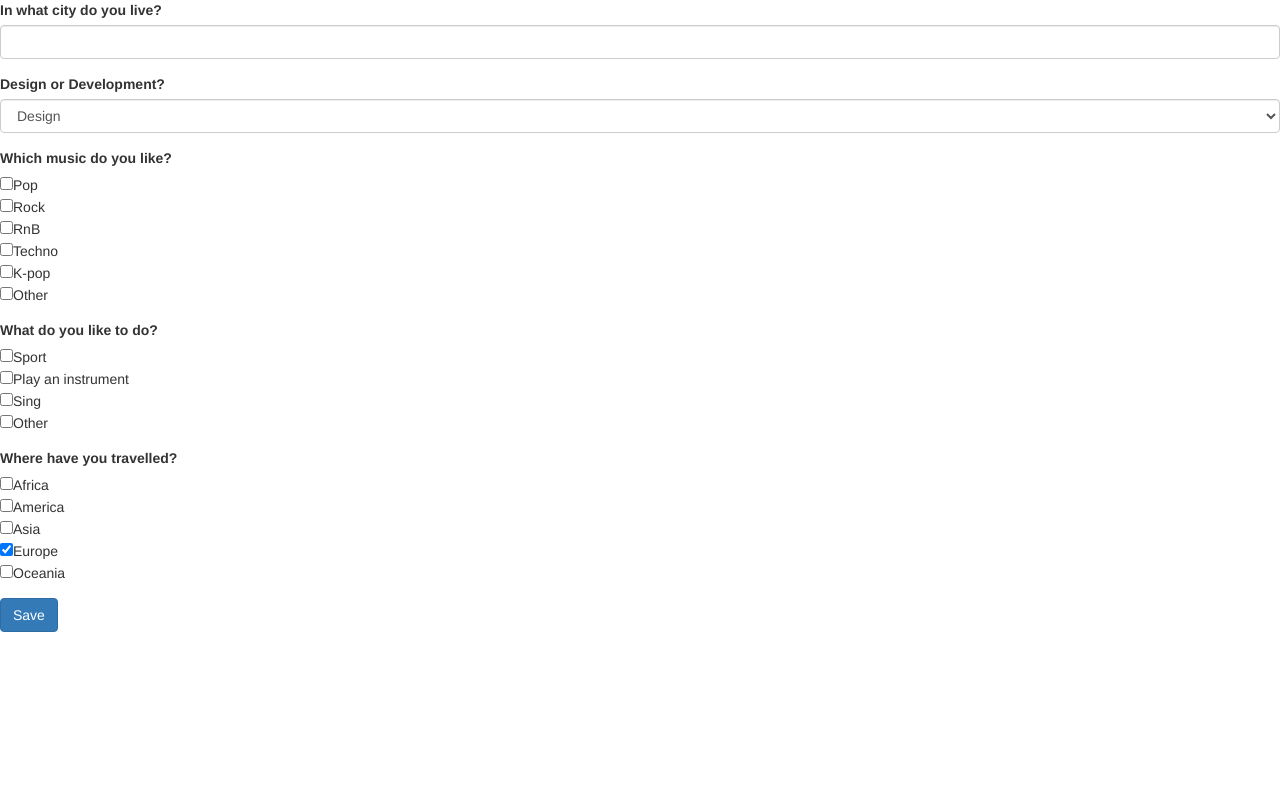
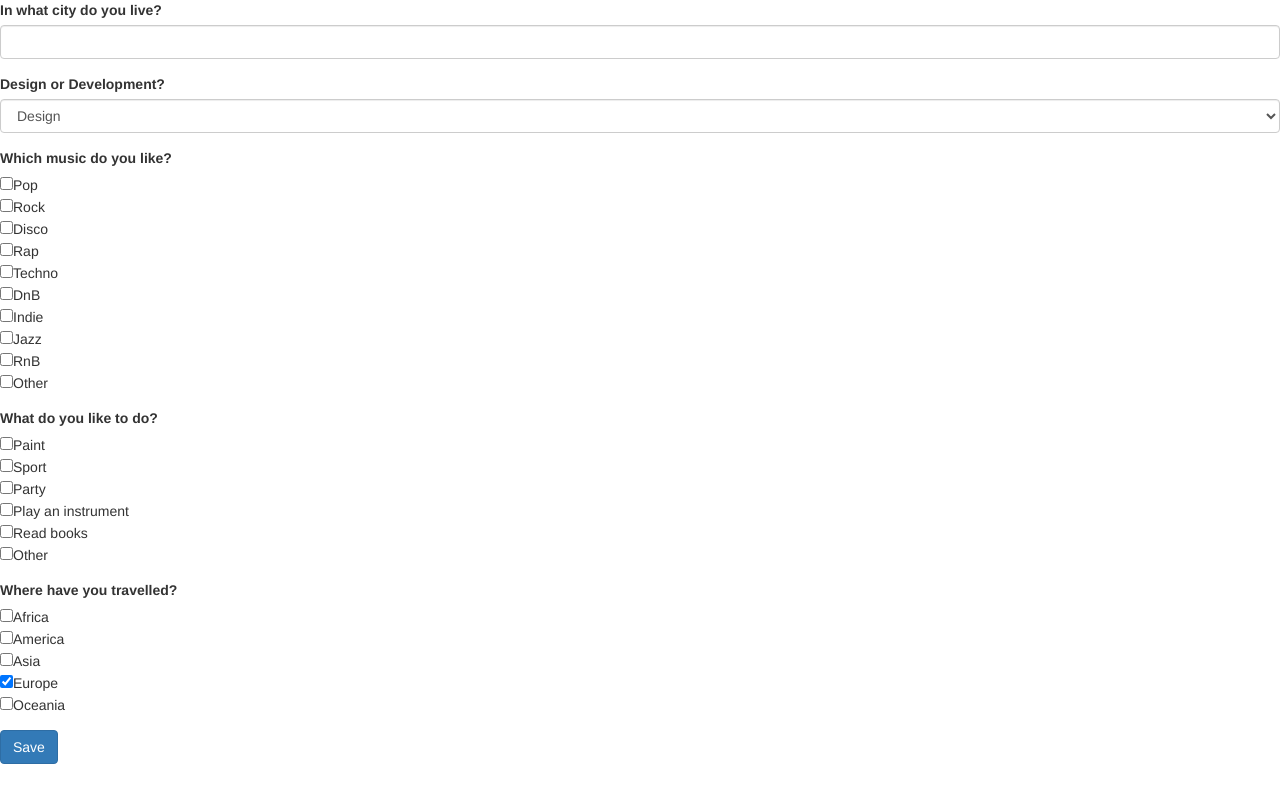
Before and after one commit to HannahDeWachter/php-project-BuddyApp, a PHP site: page /profileDetails.php in a window 1280 px wide. Run offline with PHP 8.4, Linux system fonts and the light colour scheme.

Commit message:
input form goes to database

```diff
--- a/classes/User.php
+++ b/classes/User.php
@@ -144,7 +144,7 @@ class User
     public function updateUser()
     {
         $conn = Db::getConnection();
-        $statement = $conn->prepare("UPDATE `users` SET `location`=:location,`music`=:music,`hobbies`=:hobies,`specialization`=:specialization, `travel`=:travel where user_id = :userid");
+        $statement = $conn->prepare("UPDATE users SET `location` = :abc, music = :music, hobbies = :hobbies, specialization = :specialization,  travel = :travel where id = :userid");
 
         $userid = $this->getId();
         $location = $this->getLocation();
@@ -154,9 +154,9 @@ class User
         $travel = $this->getTravel();
 
         $statement->bindParam(":userid", $userid);
-        $statement->bindParam(":location", $location);
+        $statement->bindParam(":abc", $location);
         $statement->bindParam(":music", $music);
-        $statement->bindParam(":hobbiees", $hobbies);
+        $statement->bindParam(":hobbies", $hobbies);
         $statement->bindParam(":specialization", $specialization);
         $statement->bindParam(":travel", $travel);
         $statement->execute();
--- a/profileDetails.php
+++ b/profileDetails.php
@@ -8,31 +8,31 @@ if (!empty($_POST)) {
     $user = new User();
     $user->setId(1); //$_SESSION['id']
     $location = $_POST['location'];
-    echo $location;
+    // echo $location;
     $user->setLocation(htmlspecialchars($location));
     $specialization = $_POST['specialization'];
-    echo $specialization;
+    // echo $specialization;
     $user->setSpecialization($specialization);
     if (!empty($_POST['music'])) {
         $music = $_POST['music'];
         $music = implode(',', $music);
-        echo $music;
+        // echo $music;
         $user->setMusic($music);
     }
     if (!empty($_POST['hobbies'])) {
         $hobbies = $_POST['hobbies'];
         $hobbies = implode(',', $hobbies);
-        echo $hobbies;
+        // echo $hobbies;
         $user->setHobbies($hobbies);
     }
     if (!empty($_POST['travel'])) {
         $travel = $_POST['travel'];
         $travel = implode(',', $travel);
-        echo $travel;
+        // echo $travel;
         $user->setTravel($travel);
     }
 
-    // $details = $user->updateUser();
+    $details = $user->updateUser();
     var_dump($user);
 }
 
@@ -76,21 +76,33 @@ if (!empty($_POST)) {
             <br>
             <input type="checkbox" class="form-inline" id="music" name="music[]" value="rock">Rock
             <br>
-            <input type="checkbox" class="form-inline" id="music" name="music[]" value="rnb">RnB
+            <input type="checkbox" class="form-inline" id="music" name="music[]" value="disco">Disco
+            <br>
+            <input type="checkbox" class="form-inline" id="music" name="music[]" value="rap">Rap
             <br>
             <input type="checkbox" class="form-inline" id="music" name="music[]" value="techno">Techno
             <br>
-            <input type="checkbox" class="form-inline" id="music" name="music[]" value="kpop">K-pop
+            <input type="checkbox" class="form-inline" id="music" name="music[]" value="dnb">DnB
+            <br>
+            <input type="checkbox" class="form-inline" id="music" name="music[]" value="indie">Indie
+            <br>
+            <input type="checkbox" class="form-inline" id="music" name="music[]" value="jazz">Jazz
+            <br>
+            <input type="checkbox" class="form-inline" id="music" name="music[]" value="rnb">RnB
             <br>
             <input type="checkbox" class="form-inline" id="music" name="music[]" value="other">Other
         </div>
         <div class="form-group">
             <label for="hobbies">What do you like to do?</label><br>
+            <input type="checkbox" class="form-inline" id="hobbies" name="hobbies[]" value="paint">Paint
+            <br>
             <input type="checkbox" class="form-inline" id="hobbies" name="hobbies[]" value="sport">Sport
+            <br>
+            <input type="checkbox" class="form-inline" id="hobbies" name="hobbies[]" value="party">Party
             <br>
             <input type="checkbox" class="form-inline" id="hobbies" name="hobbies[]" value="instrument">Play an instrument
             <br>
-            <input type="checkbox" class="form-inline" id="hobbies" name="hobbies[]" value="sing">Sing
+            <input type="checkbox" class="form-inline" id="hobbies" name="hobbies[]" value="read">Read books
             <br>
             <input type="checkbox" class="form-inline" id="hobbies" name="hobbies[]" value="other">Other
         </div>
--- a/sqldump/users.sql
+++ b/sqldump/users.sql
@@ -39,6 +39,7 @@ CREATE TABLE IF NOT EXISTS `users` (
   `music` varchar(300) COLLATE utf8mb4_unicode_ci NOT NULL,
   `hobbies` varchar(300) COLLATE utf8mb4_unicode_ci NOT NULL,
   `specialization` varchar(300) COLLATE utf8mb4_unicode_ci NOT NULL,
+  `travel` varchar(300) COLLATE utf8mb4_unicode_ci NOT NULL,
   PRIMARY KEY (`id`)
 ) ENGINE=MyISAM DEFAULT CHARSET=utf8mb4 COLLATE=utf8mb4_unicode_ci;
 COMMIT;
```
